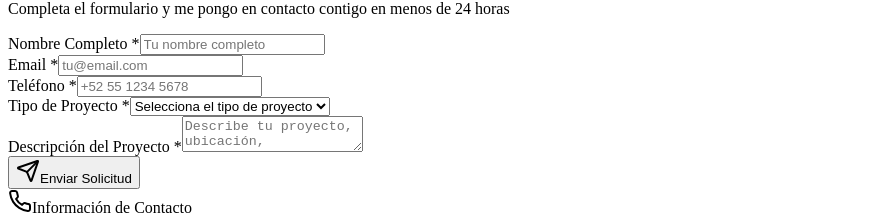
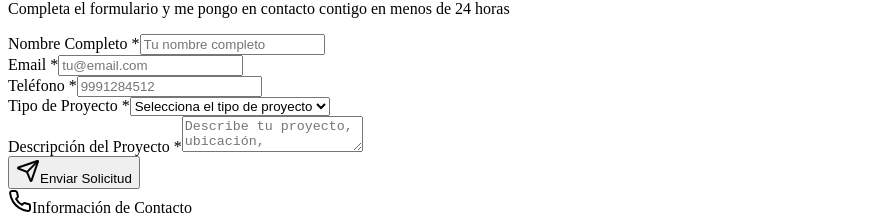
Before and after one commit to IssacPachecoEk/mauro, a React (Vite) app in the folder client/: page /contacto in a window 1280 px wide. Shown: the part 230-445 px from the top of the page, without its empty margins (0-878 px from the left). Built offline with nearby package versions, Linux system fonts and the light colour scheme.

Commit message:
contactos-validaciones

```diff
--- a/client/src/contexts/LanguageContext.tsx
+++ b/client/src/contexts/LanguageContext.tsx
@@ -228,7 +228,7 @@ const translations = {
     'contact.form.email': 'Email',
     'contact.form.email.placeholder': 'tu@email.com',
     'contact.form.phone': 'Teléfono',
-    'contact.form.phone.placeholder': '+52 55 1234 5678',
+    'contact.form.phone.placeholder': '9991284512',
     'contact.form.project-type': 'Tipo de Proyecto',
     'contact.form.project-type.placeholder': 'Selecciona el tipo de proyecto',
     'contact.form.project-type.casa': 'Casa Residencial',
--- a/client/src/pages/contact.tsx
+++ b/client/src/pages/contact.tsx
@@ -11,11 +11,21 @@ import { useToast } from "@/hooks/use-toast";
 import { useLanguage } from "@/contexts/LanguageContext";
 
 const contactFormSchema = z.object({
-  nombre: z.string().min(2, "El nombre debe tener al menos 2 caracteres"),
-  email: z.string().email("Ingresa un email válido"),
-  telefono: z.string().min(10, "Ingresa un teléfono válido"),
+  nombre: z
+    .string()
+    .min(2, "El nombre debe tener al menos 2 caracteres")
+    .max(70, "El nombre no puede exceder 70 caracteres"),
+  email: z
+    .string()
+    .trim()
+    .email("Ingresa un email válido")
+    .refine((value) => !/\s/.test(value), "El correo no puede contener espacios"),
+  telefono: z.string().regex(/^\d{10}$/, "El teléfono debe tener exactamente 10 dígitos"),
   tipoProyecto: z.string().min(1, "Selecciona el tipo de proyecto"),
-  mensaje: z.string().min(10, "El mensaje debe tener al menos 10 caracteres"),
+  mensaje: z
+    .string()
+    .min(10, "El mensaje debe tener al menos 10 caracteres")
+    .max(2500, "El mensaje no puede exceder 2,500 caracteres"),
 });
 
 type ContactFormData = z.infer<typeof contactFormSchema>;
@@ -112,7 +122,7 @@ export default function Contact() {
                       <FormItem>
                         <FormLabel>{t('contact.form.name')} *</FormLabel>
                         <FormControl>
-                          <Input placeholder={t('contact.form.name.placeholder')} {...field} />
+                          <Input maxLength={70} placeholder={t('contact.form.name.placeholder')} {...field} />
                         </FormControl>
                         <FormMessage />
                       </FormItem>
@@ -127,7 +137,14 @@ export default function Contact() {
                         <FormItem>
                           <FormLabel>{t('contact.form.email')} *</FormLabel>
                           <FormControl>
-                            <Input type="email" placeholder={t('contact.form.email.placeholder')} {...field} />
+                            <Input
+                              type="email"
+                              autoComplete="email"
+                              inputMode="email"
+                              placeholder={t('contact.form.email.placeholder')}
+                              {...field}
+                              onChange={(event) => field.onChange(event.target.value.replace(/\s/g, ""))}
+                            />
                           </FormControl>
                           <FormMessage />
                         </FormItem>
@@ -141,7 +158,15 @@ export default function Contact() {
                         <FormItem>
                           <FormLabel>{t('contact.form.phone')} *</FormLabel>
                           <FormControl>
-                            <Input type="tel" placeholder={t('contact.form.phone.placeholder')} {...field} />
+                            <Input
+                              type="tel"
+                              inputMode="numeric"
+                              maxLength={10}
+                              pattern="[0-9]{10}"
+                              placeholder={t('contact.form.phone.placeholder')}
+                              {...field}
+                              onChange={(event) => field.onChange(event.target.value.replace(/\D/g, ""))}
+                            />
                           </FormControl>
                           <FormMessage />
                         </FormItem>
@@ -185,6 +210,7 @@ export default function Contact() {
                           <Textarea
                             placeholder={t('contact.form.message.placeholder')}
                             className="min-h-[120px]"
+                            maxLength={2500}
                             {...field}
                           />
                         </FormControl>
```
Also changed, not shown: 2 other files (tests, documents, lock files or other folders).
